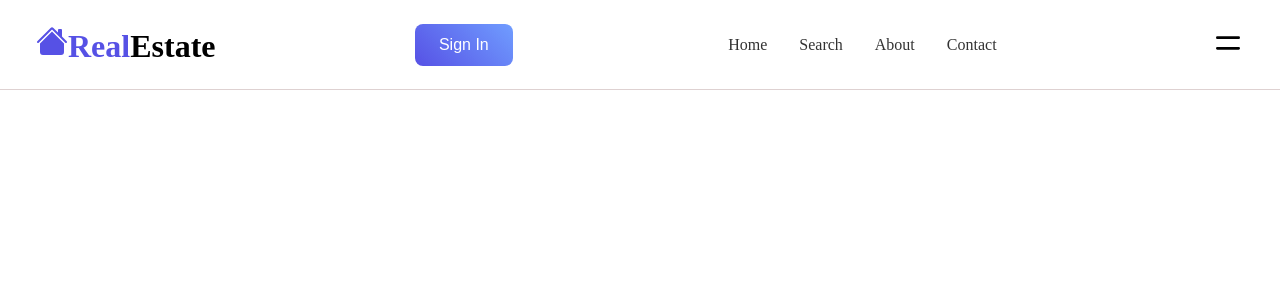
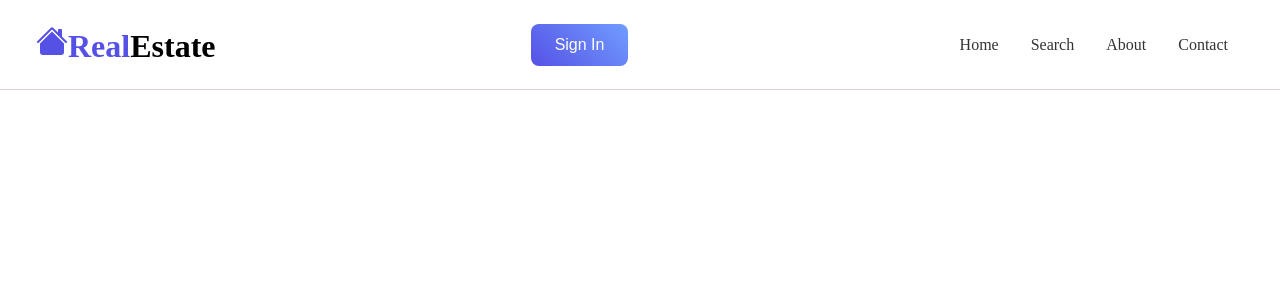
Before and after one commit to NjokuAnthony/real-estate, a React (Create React App) app: page / in a window 1280 px wide. Shown: the top 300 px of the page. Built offline with nearby package versions, Linux system fonts and the light colour scheme.

Commit message:
real-estate-react-app

```diff
--- a/src/components/navbar/Navbar.jsx
+++ b/src/components/navbar/Navbar.jsx
@@ -8,6 +8,7 @@ import {BsFillHouseFill} from 'react-icons/bs'
 import './navbar.css'
 
 const Navbar = () => {
+
     const[click, setClick] = useState(false)
     const handleClick = () => setClick(!click)
 
@@ -26,7 +27,9 @@ const Navbar = () => {
                 <li><a href='#'>Contact</a></li>
             </ul>
 
-            <div className='hamburger' onClick={handleClick}><HiOutlineMenuAlt4 className='icon'/></div>
+            <div className='hamburger' onClick={handleClick}>
+              <HiOutlineMenuAlt4 className='icon'/>
+            </div>
         </div>
     </div>
   )
--- a/src/components/navbar/navbar.css
+++ b/src/components/navbar/navbar.css
@@ -25,11 +25,11 @@
 .navbar li {
     padding: 1rem;
 }
-.hambuger {
+.hamburger {
     display: none;
 }
 
-.icon {
+.navbar .icon {
     font-size: 2rem;
 }
 
@@ -39,7 +39,7 @@
     }
 
     .navbar .nav-menu {
-        background-color: rgba(255,255,255, .98);
+        background: rgba(255,255,255, .98);
         position: absolute;
         top: 90px;
         display: flex;
@@ -49,7 +49,7 @@
         width: 100%;
         transition: 0.4s ease-in-out;
         z-index: 10;
-        right: -100%;
+        right: 100%;
     }
 
     .nabar .active {
```
